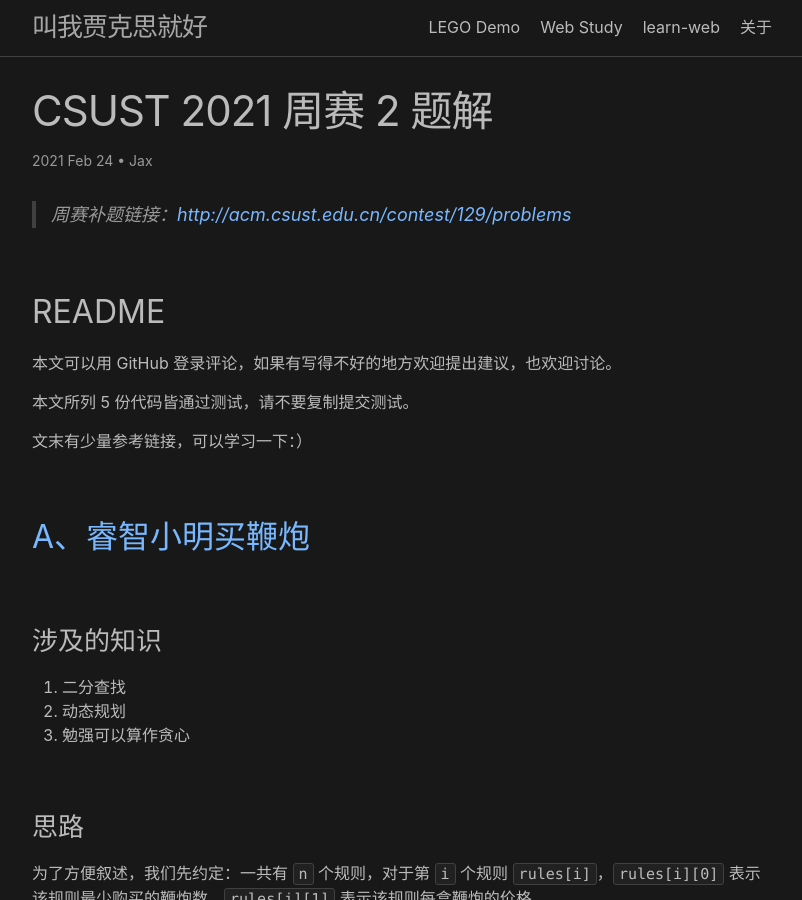
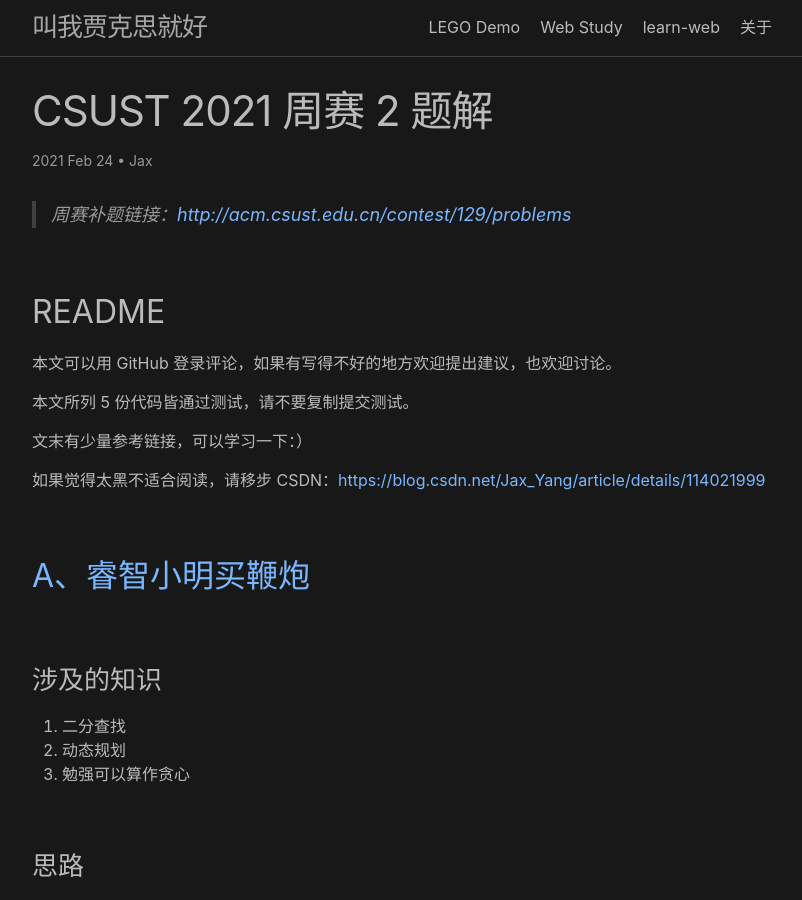
Before and after one commit to jaxvanyang/old.jaxvanyang.github.io, a Jekyll site: the page built from _posts/2021-02-24-2021-weekly-contest-2-solution.md, in a window 1280 px wide and 900 px high. Shown: the whole window, without its empty margins (238-1040 px from the left). Built offline with Jekyll 4.4.1, drawn with Linux system fonts in a browser that asks for light colours; comment, search, counter and statistics services are not loaded; some of the changed text lies outside the part shown.

Commit message:
update 2021 weekly contest 2 solution

````diff
--- a/_posts/2021-02-24-2021-weekly-contest-2-solution.md
+++ b/_posts/2021-02-24-2021-weekly-contest-2-solution.md
@@ -11,6 +11,8 @@ title: CSUST 2021 周赛 2 题解
 本文所列 5 份代码皆通过测试，请不要复制提交测试。
 
 文末有少量参考链接，可以学习一下：）
+
+如果觉得太黑不适合阅读，请移步 CSDN：<https://blog.csdn.net/Jax_Yang/article/details/114021999>
 
 ## [A、睿智小明买鞭炮](http://acm.csust.edu.cn/contest/129/problem/A)
 
@@ -168,6 +170,8 @@ int main() {
 }
 ```
 
+<br>
+
 ## [C、5G 传输](http://acm.csust.edu.cn/contest/129/problem/C)
 
 ### 涉及的知识
@@ -252,7 +256,9 @@ int main() {
 }
 ```
 
-## [D、神奇的数字串]
+<br>
+
+## [D、神奇的数字串](http://acm.csust.edu.cn/contest/129/problem/D)
 
 ### 涉及的知识
 1. 前缀和
@@ -315,7 +321,9 @@ int main() {
 }
 ```
 
-## [E、矩阵]
+<br>
+
+## [E、矩阵](http://acm.csust.edu.cn/contest/129/problem/E)
 
 ### 涉及的知识
 1. 简单的数学推导
````
